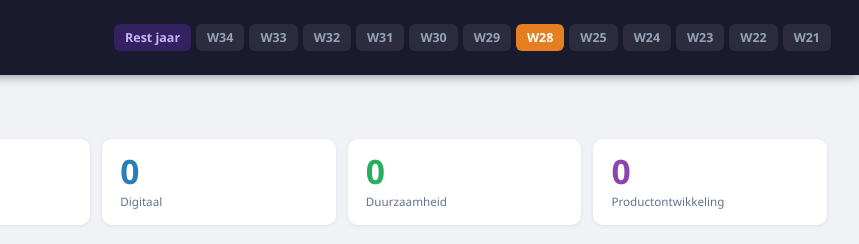
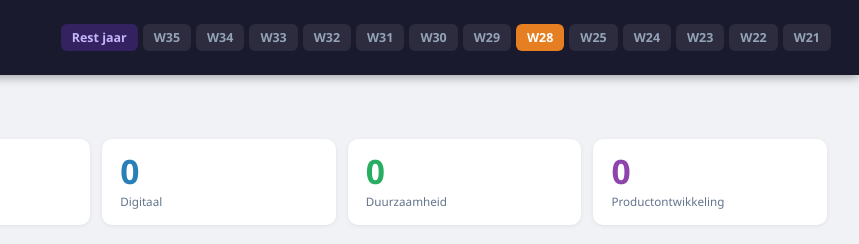
Before and after one commit to rhlesscher-alt/Albo-concurrentieradar, a plain HTML site: page week-28-2026.html in a window 1280 px wide. Shown: the top 244 px of the page, 421-1280 px from the left. Drawn offline with Linux system fonts and the light colour scheme.

Commit message:
Nav update: week-35 toegevoegd (week-28-2026.html)

```diff
--- a/week-28-2026.html
+++ b/week-28-2026.html
@@ -71,6 +71,7 @@ footer { text-align: center; padding: 22px; font-size: 0.75rem; color: #94a3b8;
   </div>
   <nav class="week-nav">
     <a href="historisch-2026.html" class="hist">Rest jaar</a>
+    <a href="week-35-2026.html">W35</a>
     <a href="week-34-2026.html">W34</a>
     <a href="week-33-2026.html">W33</a>
     <a href="week-32-2026.html">W32</a>
```
